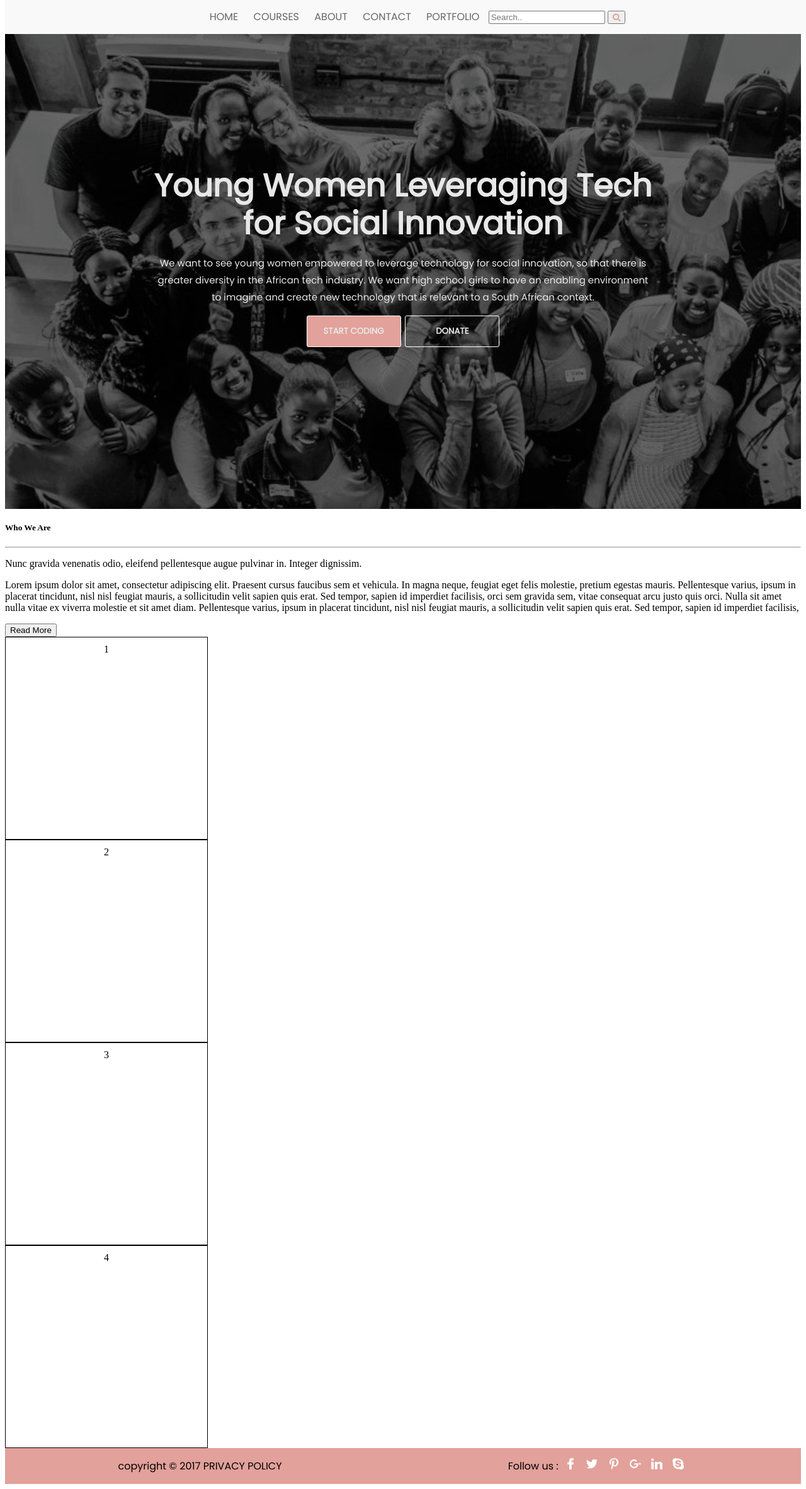
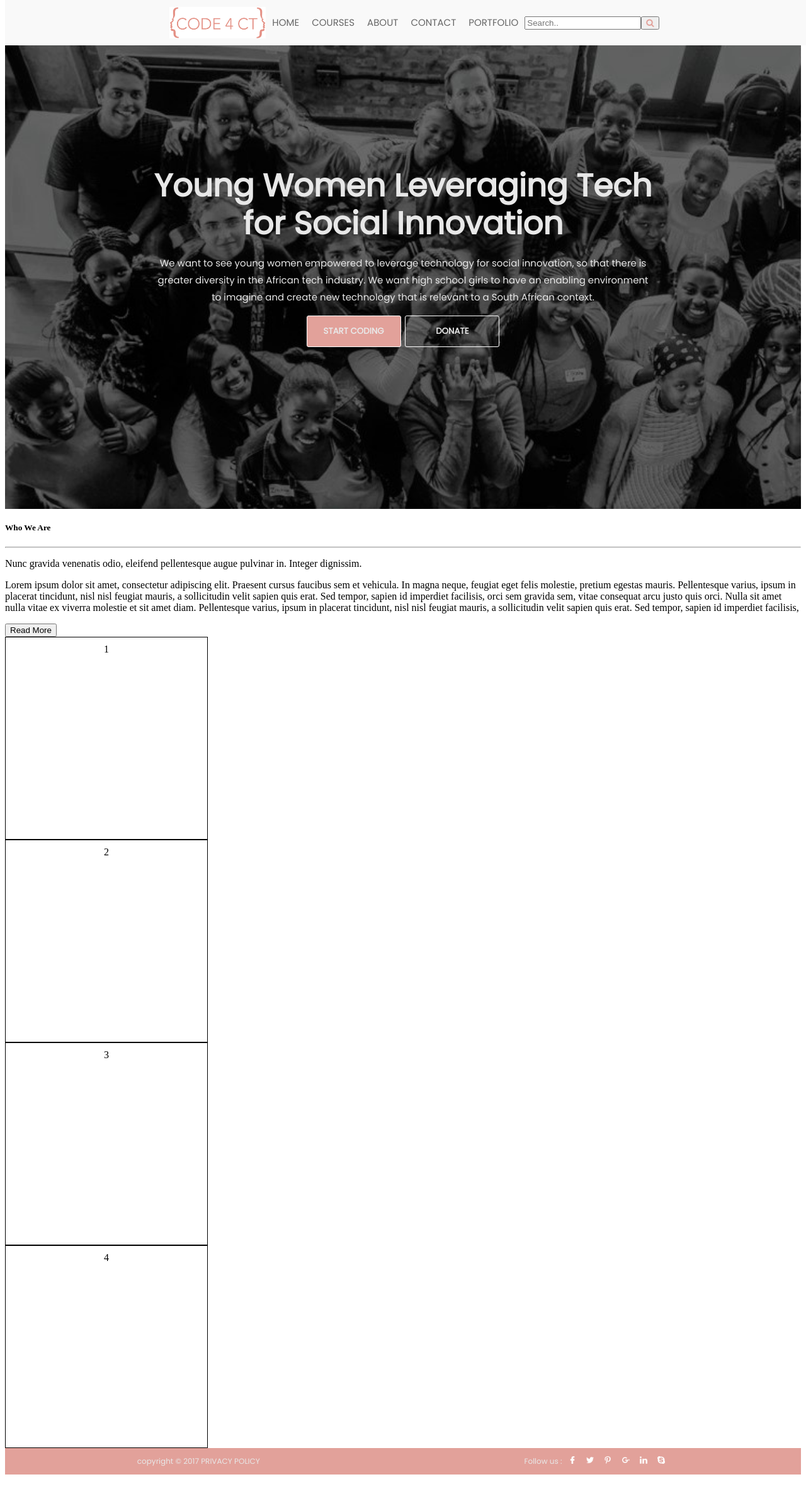
Before and after one commit to MiguelKroukamp/code4ct, a plain HTML site: page index.html in a window 1280 px wide. Shown: the whole page at 63% size. Drawn offline with Linux system fonts and the light colour scheme.

Commit message:
added logo in navbar

```diff
--- a/index.html
+++ b/index.html
@@ -17,6 +17,7 @@
             <!-- <nav> -->
                 <!-- navbar starts here -->
                 <div class="navBar">
+                    <img src="img/code4ct-logo-1.jpg" alt="">
                     <a href="">HOME</a>
                     <a href="">COURSES</a>
                     <a href="">ABOUT</a>
--- a/sass/base.scss
+++ b/sass/base.scss
@@ -4,7 +4,7 @@ html {
 }
 .navBar {
     font-family: Poppins;
-    font-size: 16px;
+    font-size: 15px;
     font-weight: normal;
     font-style: normal;
     font-stretch: normal;
@@ -18,6 +18,12 @@ html {
     position: fixed;
     top: 0;
     width: 100%;
+    display: flex;
+    align-items: center;
+    justify-content: center;
+img {
+    height: 50px;
+}
 
 // links styling for navbar
 a {
@@ -139,13 +145,14 @@ footer {
     justify-content: space-around;
     width: 100%;
     margin: 0 0;
-
+    color: #e8e8e8;
 img {
-    height: 18px;
-    width: 18px;
+    height: 12px;
+    width: 12px;
     padding: 0 6px 0 6px;
 }
 p {
     display: inline-block;
+    font-size: 12px;
 }
 }
```
Also changed, not shown: css/base.css, css/main.css, img/code4ct-logo-1.jpg (added), 3 other files.
